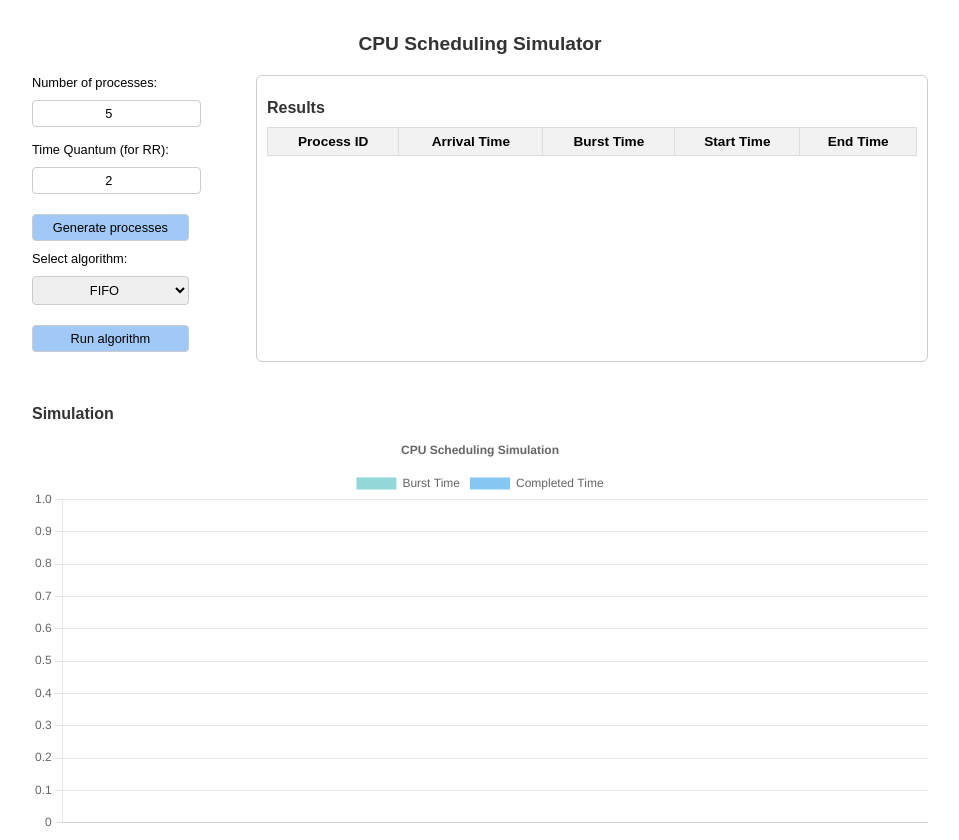
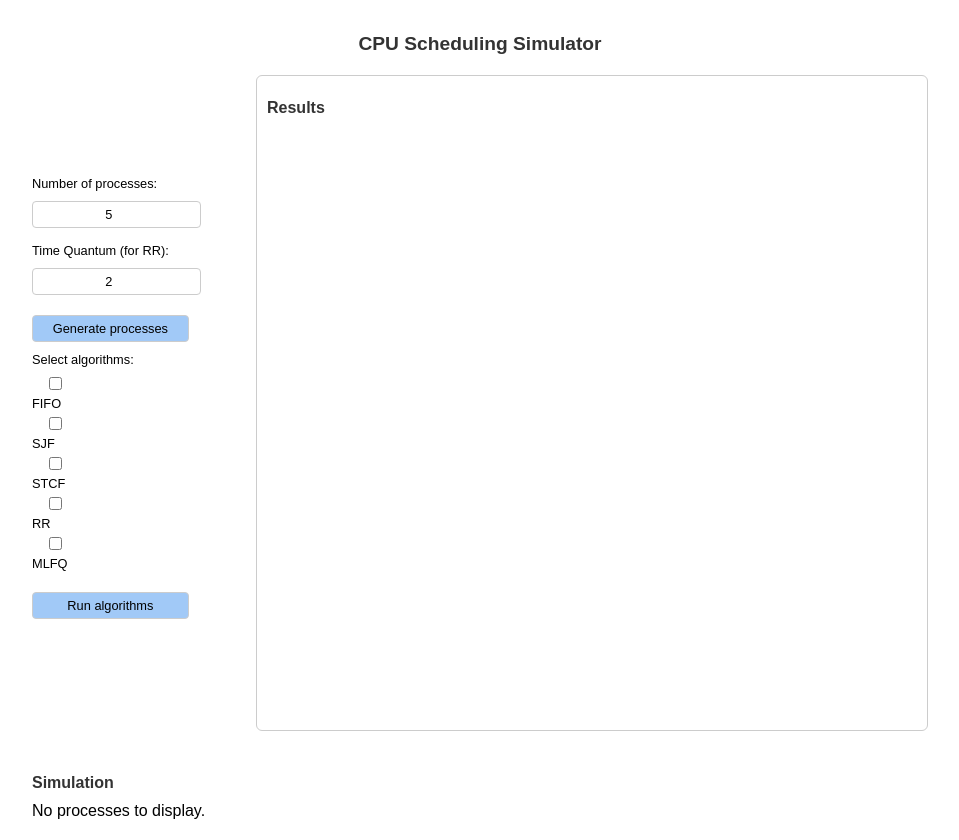
Before and after one commit to nicolettran/cs540_project1, a React (Create React App) app: page / in a window 1280 px wide. Shown: the whole page, without its empty margins (160-1119 px from the left). Built offline with nearby package versions, Linux system fonts and the light colour scheme.

Commit message:
Rework - Running multiple algorithms at once

```diff
--- a/src/App.js
+++ b/src/App.js
@@ -13,7 +13,13 @@ function App() {
   const [numProcesses, setNumProcesses] = useState(5);
   const [timeQuantum, setTimeQuantum] = useState(2);
   const [processes, setProcesses] = useState([]);
-  const [selectedAlgorithm, setSelectedAlgorithm] = useState("FIFO");
+  const [selectedAlgorithms, setSelectedAlgorithms] = useState({
+    FIFO: false,
+    SJF: false,
+    STCF: false,
+    RR: false,
+    MLFQ: false,
+  });
   const [results, setResults] = useState([]);
   const [currentTime, setCurrentTime] = useState(0);
   const [isRunning, setIsRunning] = useState(false);
@@ -27,36 +33,31 @@ function App() {
     setIsRunning(false); // Stop any running simulation
   };
 
-  // Run the selected algorithm
-  const runAlgorithm = () => {
+  // Run selected algorithms
+  const runAlgorithms = () => {
     if (processes.length === 0) {
       alert("Please generate processes first.");
       return;
     }
 
-    let results;
-
-    switch (selectedAlgorithm) {
-      case "FIFO":
-        results = fifo([...processes]);
-        break;
-      case "SJF":
-        results = sjf([...processes]);
-        break;
-      case "STCF":
-        results = stcf([...processes]);
-        break;
-      case "RR":
-        results = rr([...processes], timeQuantum);
-        break;
-      case "MLFQ":
-        results = mlfq([...processes]);
-        break;
-      default:
-        results = [];
+    const algorithmsResults = [];
+    if (selectedAlgorithms.FIFO) {
+      algorithmsResults.push({ name: "FIFO", result: fifo([...processes]) });
+    }
+    if (selectedAlgorithms.SJF) {
+      algorithmsResults.push({ name: "SJF", result: sjf([...processes]) });
+    }
+    if (selectedAlgorithms.STCF) {
+      algorithmsResults.push({ name: "STCF", result: stcf([...processes]) });
+    }
+    if (selectedAlgorithms.RR) {
+      algorithmsResults.push({ name: "RR", result: rr([...processes], timeQuantum) });
+    }
+    if (selectedAlgorithms.MLFQ) {
+      algorithmsResults.push({ name: "MLFQ", result: mlfq([...processes]) });
     }
 
-    setResults(results);
+    setResults(algorithmsResults);
     setIsRunning(true); // Start the simulation
   };
 
@@ -68,13 +69,21 @@ function App() {
       }, 1000); // Update every second
 
       // Stop the simulation when all processes are completed
-      if (currentTime >= Math.max(...results.map((result) => result.endTime))) {
+      if (currentTime >= Math.max(...results.flatMap(result => result.result.map(process => process.endTime)))) {
         setIsRunning(false);
       }
 
       return () => clearInterval(interval);
     }
   }, [isRunning, currentTime, results]);
+
+  const handleAlgorithmSelection = (e) => {
+    const { name, checked } = e.target;
+    setSelectedAlgorithms((prevState) => ({
+      ...prevState,
+      [name]: checked,
+    }));
+  };
 
   return (
     <div className="app-container">
@@ -98,19 +107,22 @@ function App() {
         </div>
         <button onClick={handleGenerateProcesses}>Generate processes</button>
         <div className="input-group">
-          <label>Select algorithm: </label>
-          <select
-            value={selectedAlgorithm}
-            onChange={(e) => setSelectedAlgorithm(e.target.value)}
-          >
-            <option value="FIFO">FIFO</option>
-            <option value="SJF">SJF</option>
-            <option value="STCF">STCF</option>
-            <option value="RR">RR</option>
-            <option value="MLFQ">MLFQ</option>
-          </select>
+          <label>Select algorithms: </label>
+          <div>
+            {["FIFO", "SJF", "STCF", "RR", "MLFQ"].map((algorithm) => (
+              <div key={algorithm}>
+                <input
+                  type="checkbox"
+                  name={algorithm}
+                  checked={selectedAlgorithms[algorithm]}
+                  onChange={handleAlgorithmSelection}
+                />
+                <label>{algorithm}</label>
+              </div>
+            ))}
+          </div>
         </div>
-        <button onClick={runAlgorithm}>Run algorithm</button>
+        <button onClick={runAlgorithms}>Run algorithms</button>
       </div>
       <div className="results-container fade-in">
         <h2>Results</h2>
--- a/src/components/ProcessChart.js
+++ b/src/components/ProcessChart.js
@@ -14,32 +14,33 @@ import {
 ChartJS.register(CategoryScale, LinearScale, BarElement, Title, Tooltip, Legend);
 
 const ProcessChart = ({ processes, currentTime }) => {
-  // Prepare data for the chart
+  if (!processes || processes.length === 0) {
+    return <div>No processes to display.</div>;
+  }
+
+  return (
+    <div>
+      <h3>Process Gantt Charts</h3>
+      {processes.map((processGroup) => {
+        // Prepare the dataset for the current algorithm's Gantt chart
+        const dataset = {
+          label: processGroup.name, // The algorithm name
+          data: processGroup.result.map((process) => ({
+            y: `Process ${process.processId}`, // Process ID on the Y axis
+            x: [process.startTime, process.endTime], // Start and end time on the X axis
+            backgroundColor: "rgba(75, 192, 192, 0.6)", // Color for bars
+          })),
+          backgroundColor: "rgba(75, 192, 192, 0.6)", // Color for bars
+        };
+
+        // Prepare the data for the chart
         const data = {
-    labels: processes.map((process) => `Process ${process.processId}`),
-    datasets: [
-      {
-        label: "Burst Time",
-        data: processes.map((process) => process.burstTime),
-        backgroundColor: "rgba(75, 192, 192, 0.6)",
-      },
-      {
-        label: "Completed Time",
-        data: processes.map((process) => {
-          if (process.endTime <= currentTime) {
-            return process.burstTime; // Fully completed
-          } else if (process.startTime <= currentTime) {
-            return currentTime - process.startTime; // Partially completed
-          } else {
-            return 0; // Not started
-          }
-        }),
-        backgroundColor: "rgba(54, 162, 235, 0.6)",
-      },
-    ],
+          labels: processGroup.result.map((process) => `Process ${process.processId}`),
+          datasets: [dataset],
         };
 
         const options = {
+          indexAxis: "y", // Swaps the axes (y-axis for processes, x-axis for time)
           responsive: true,
           plugins: {
             legend: {
@@ -47,21 +48,37 @@ const ProcessChart = ({ processes, currentTime }) => {
             },
             title: {
               display: true,
-        text: "CPU Scheduling Simulation",
+              text: `${processGroup.name} Gantt Chart`,
             },
           },
           scales: {
             x: {
-        stacked: true, // Stack the bars for each process
+              type: "linear", // X-axis represents time (linear scale)
+              beginAtZero: true,
+              title: {
+                display: true,
+                text: "Time",
+              },
             },
             y: {
-        stacked: true,
-        beginAtZero: true,
+              type: "category", // Y-axis represents process IDs (category scale)
+              title: {
+                display: true,
+                text: "Processes",
+              },
             },
           },
         };
 
-  return <Bar data={data} options={options} />;
+        return (
+          <div key={processGroup.name} style={{ marginBottom: "40px" }}>
+            <h4>{processGroup.name}</h4>
+            <Bar data={data} options={options} />
+          </div>
+        );
+      })}
+    </div>
+  );
 };
 
 export default ProcessChart;
--- a/src/components/ResultsDisplay.js
+++ b/src/components/ResultsDisplay.js
@@ -3,6 +3,9 @@ import React from "react";
 const ResultsDisplay = ({ results }) => {
   return (
     <div>
+      {results.map((algorithmResult) => (
+        <div key={algorithmResult.name}>
+          <h3>{algorithmResult.name} Results</h3>
           <table>
             <thead>
               <tr>
@@ -14,7 +17,7 @@ const ResultsDisplay = ({ results }) => {
               </tr>
             </thead>
             <tbody>
-          {results.map((result) => (
+              {algorithmResult.result.map((result) => (
                 <tr key={result.processId}>
                   <td>{result.processId}</td>
                   <td>{result.arrivalTime}</td>
@@ -26,6 +29,8 @@ const ResultsDisplay = ({ results }) => {
             </tbody>
           </table>
         </div>
+      ))}
+    </div>
   );
 };
 
```
Also changed, not shown: src/components/InputForm.js (+77 -27 lines). Lines whose indentation alone changed are shown as unchanged.
